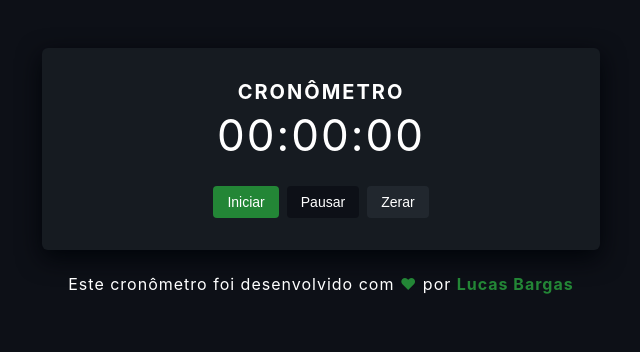
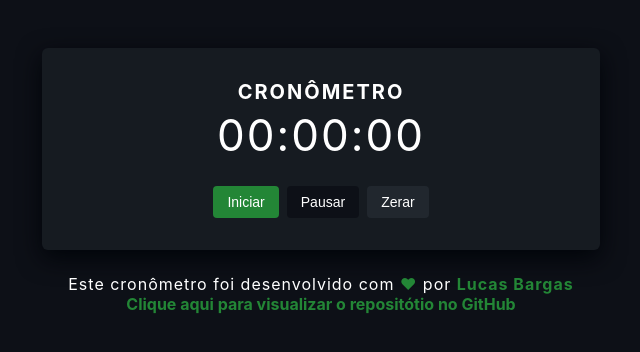
Before and after one commit to LucasBargas/stopwatch, a Next.js app: page / in a window 1280 px wide. Shown: the top 352 px of the page, without its empty margins (319-959 px from the left). Built offline with nearby package versions, Linux system fonts and the light colour scheme.

Commit message:
Infos update

```diff
--- a/components/CreatorInfos/CreatorInfos.js
+++ b/components/CreatorInfos/CreatorInfos.js
@@ -6,6 +6,7 @@
       <p>
         Este cronômetro foi desenvolvido com <span>♥</span> por <a href="https://projetoslucasbargas.com/" target="_blank" rel="noopener noreferrer">Lucas Bargas</a>
       </p>
+      <a href="https://github.com/LucasBargas/stopwatch" target="_blank" rel="noopener noreferrer">Clique aqui para visualizar o repositótio no GitHub</a>
     </section>
   )
 }
--- a/components/CreatorInfos/CreatorInfos.module.scss
+++ b/components/CreatorInfos/CreatorInfos.module.scss
@@ -6,14 +6,23 @@
 
   p {
     letter-spacing: 1px;
+  }
 
-    span, a {
-      font-weight: bold;
-      color: $green-color;
+  span, a {
+    font-weight: bold;
+    color: $green-color;
+  }
+
+  a {
+    text-decoration: none;
+
+    &:hover {
+      text-decoration: underline;
+
     }
 
-    a {
-      text-decoration: none;
+    &:last-of-type {
+      margin-top: .25rem;
     }
   }
 }
```
